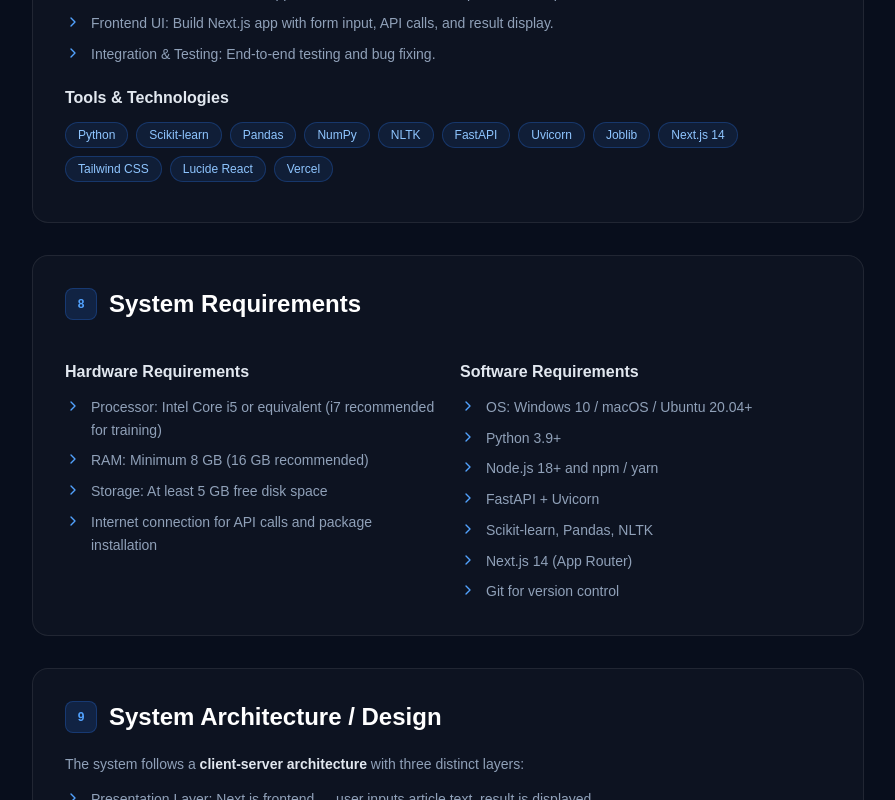
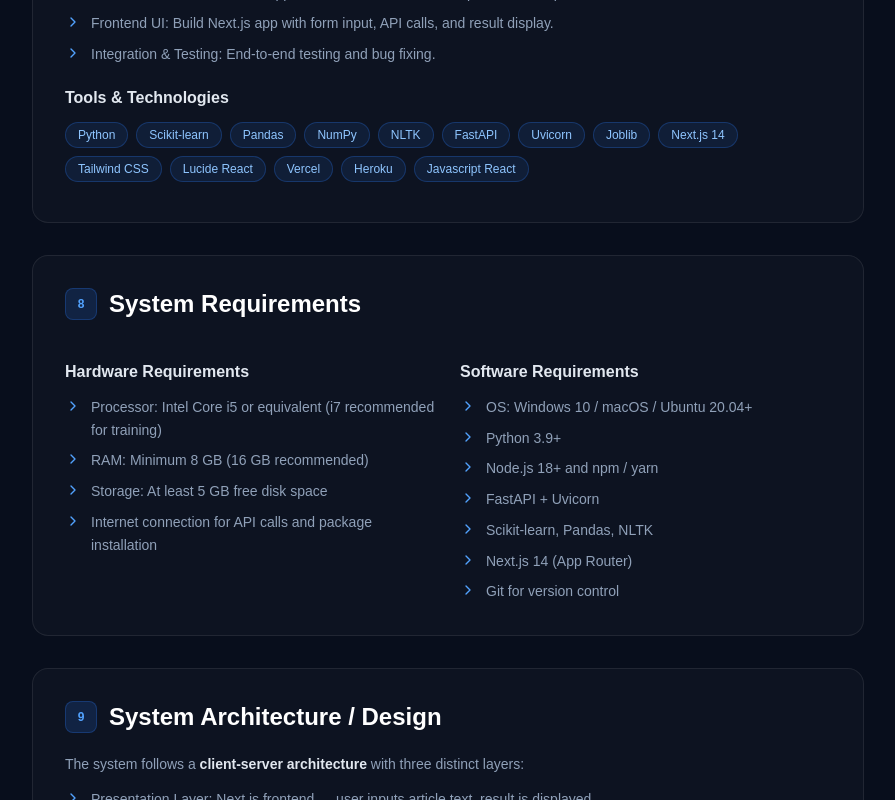
Before and after one commit to Samirrijal111/Fake-News-Detection, a Next.js app in the folder client/: page /doc in a window 1280 px wide. Shown: the part 4200-5000 px from the top of the page, without its empty margins (192-1087 px from the left). Built offline with nearby package versions, Linux system fonts and the light colour scheme.

Commit message:
Update page.jsx
add

```diff
--- a/client/app/doc/page.jsx
+++ b/client/app/doc/page.jsx
@@ -491,6 +491,8 @@ export default function DocPage() {
               "Tailwind CSS",
               "Lucide React",
               "Vercel",
+              "Heroku",
+              "Javascript React",
             ].map((t) => (
               <Pill key={t}>{t}</Pill>
             ))}
```
